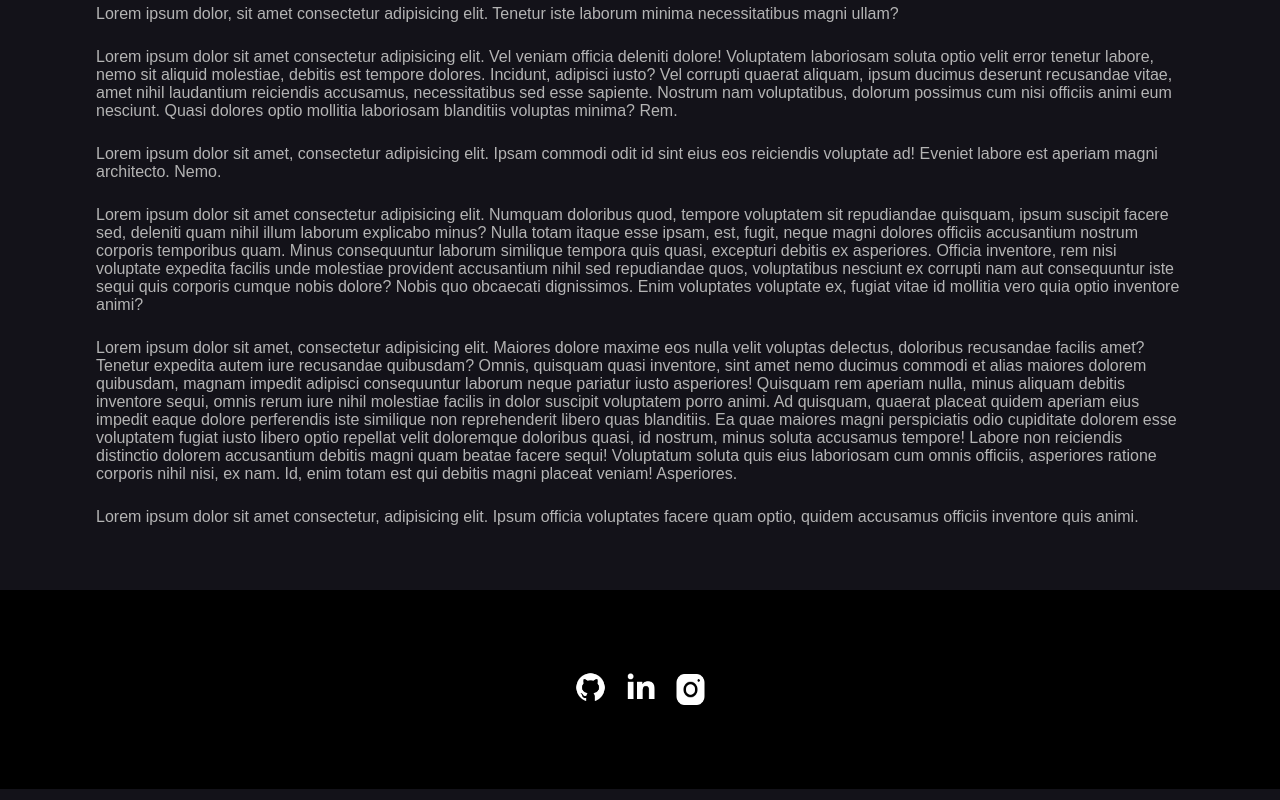
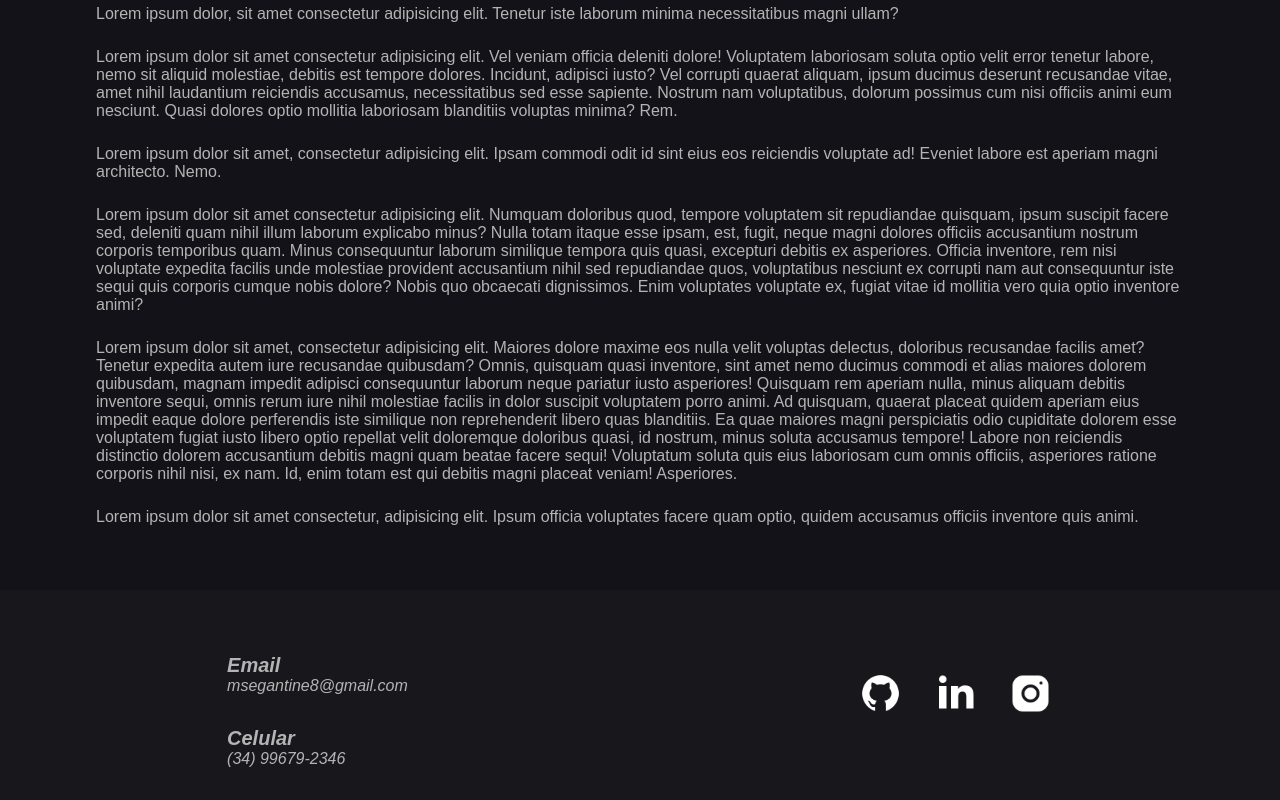
Before and after one commit to Marcos-Segantine/blog, a Next.js app: page /about in a window 1280 px wide. Shown: the part 197-997 px from the top of the page. Built offline with nearby package versions, Linux system fonts and the light colour scheme.

Commit message:
Styling new Footer

```diff
--- a/src/css/layout/footer.module.css
+++ b/src/css/layout/footer.module.css
@@ -1,13 +1,26 @@
 .footer {
-    background-color: black;
+    background-color: var(--color-backgorund-dark-gray);
     width: 100%;
     padding: 5rem 0;
     display: flex;
-    flex-direction: column;
+    justify-content: space-around;
     align-items: center;
-    gap: 25px;
+    flex-wrap: wrap;
+    gap: 60px;
+    padding: 2rem;
+    box-sizing: border-box;
 }
+
  .networks {
     display: flex;
-    gap: 15px;
- }
+    gap: 30px;
+    height: max-content;
+}
+
+.networks a {
+    transition: all .2s;
+}
+
+.networks a:hover {
+    transform: translateY(-7%);
+}
--- a/src/shared/Footer.jsx
+++ b/src/shared/Footer.jsx
@@ -10,19 +10,31 @@ import linkedinIcon from "../images/icons/linkedin-icon.png";
 export default function Footer() {
   return (
     <div className={footer.footer}>
+      <address>
+        <h5>Email</h5>
+        <p>msegantine8@gmail.com</p>
+
+        <h5>Celular</h5>
+        <p>{"(34)"} 99679-2346</p>
+      </address>
+
       <section className={footer.networks}>
         <Link href="https://github.com/Marcos-Segantine">
           <a>
-            <Image src={githubIcon} width={35} height={35} alt="" />
+            <Image src={githubIcon} width={45} height={45} alt="" />
           </a>
         </Link>
 
         <Link href="https://www.linkedin.com/in/marcossegantine/">
           <a>
-            <Image src={linkedinIcon} width={35} height={35} alt="" />
+            <Image src={linkedinIcon} width={45} height={45} alt="" />
           </a>
         </Link>
-        <Image src={instagramIcon} width={35} height={35} alt="" />
+        <Link href="">
+          <a>
+            <Image src={instagramIcon} width={45} height={45} alt="" />
+          </a>
+        </Link>
       </section>
     </div>
   );
```
Also changed, not shown: src/pages/[article].jsx (+97 -4 lines), src/pages/all.png (deleted).
